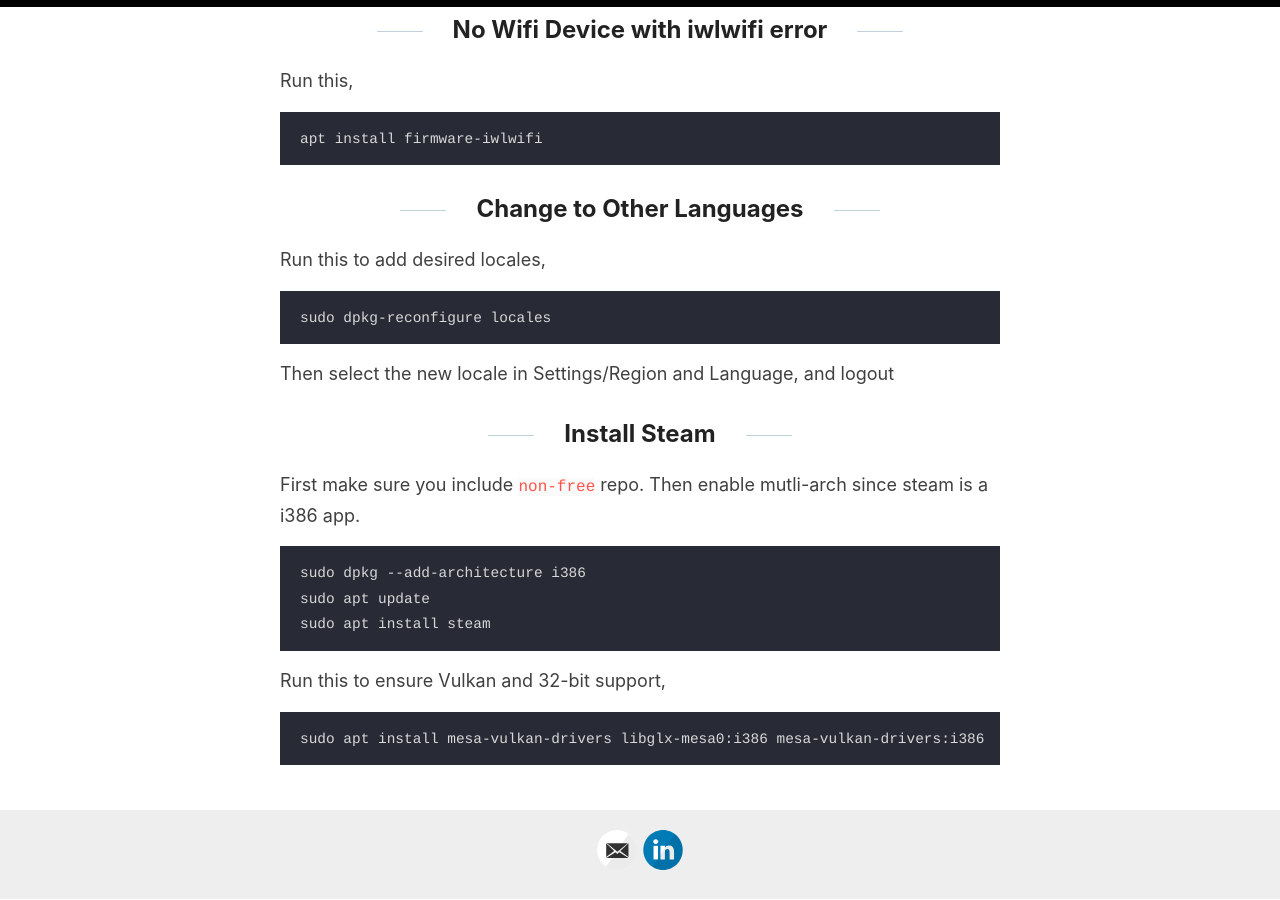
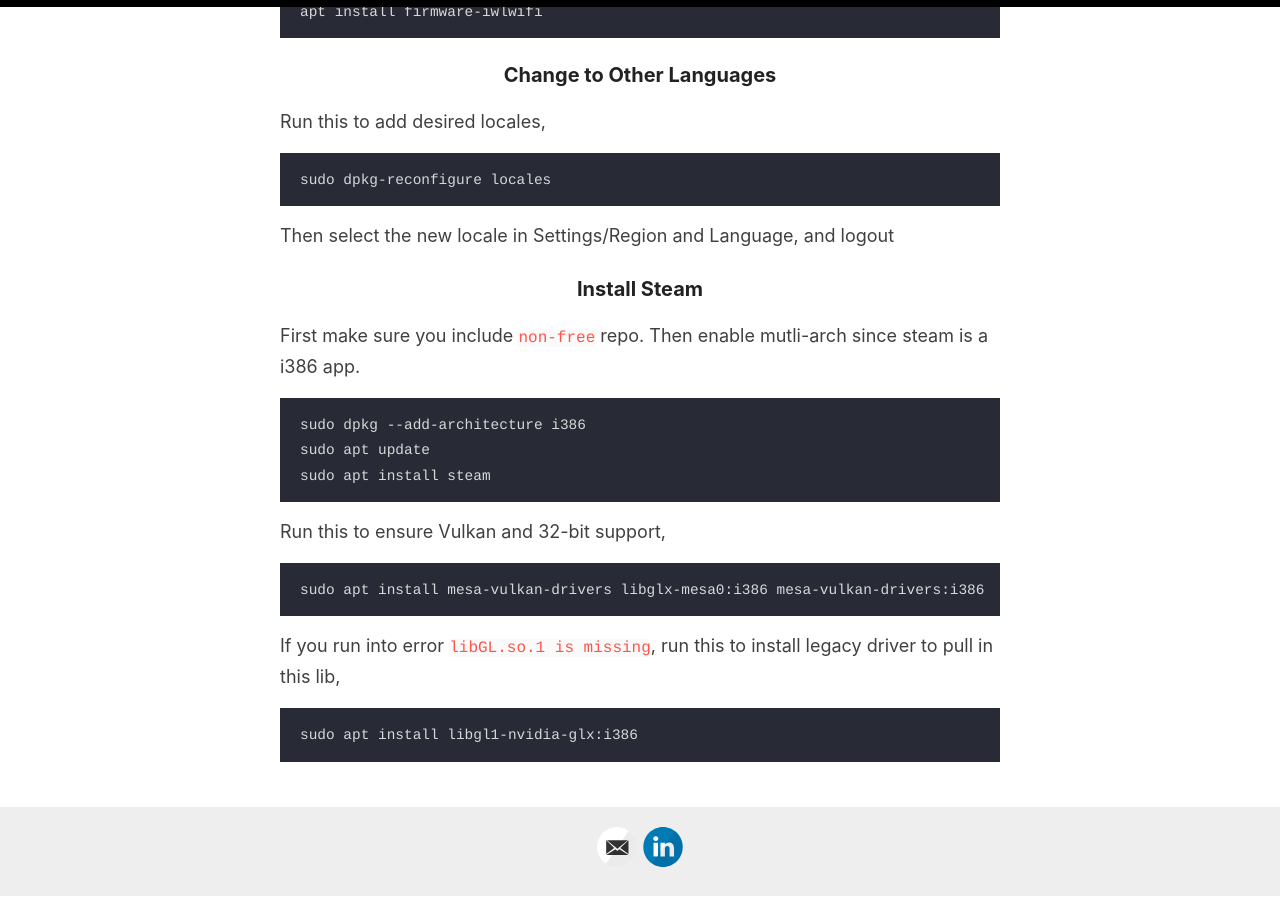
Before and after one commit to ydzhou/ydzhou.github.io, a Jekyll site: the page built from _posts/2020-11-28-setup-debian.md, in a window 1280 px wide and 900 px high, scrolled down 1858 px. Built offline with Jekyll 4.4.1, drawn with Linux system fonts in a browser that asks for light colours.

Commit message:
Update blog post

````diff
--- a/_layouts/page.html
+++ b/_layouts/page.html
@@ -6,7 +6,4 @@ layout: default
 
   <h1>{{ page.title }}</h1>
 
-  <div class="entry">
-    {{ content }}
-  </div>
 </article>
--- a/_posts/2020-11-28-setup-debian.md
+++ b/_posts/2020-11-28-setup-debian.md
@@ -3,7 +3,7 @@ layout: post
 title: A Guide to Install Debian 10 for My Gaming Machine
 ---
 
-# Machine Specification
+## Machine Specification
 
 * CPU: Intel 7th-gen i5
 * Graphic Card: MSI Nvidia RTX 2070 Duke
@@ -12,9 +12,9 @@ title: A Guide to Install Debian 10 for My Gaming Machine
 * Hard Drive: Samsung 1TB SSD
 * Power Supply: Silverstone 500W Gold SFX PSU
 
-# FAQ
+## FAQ
 
-## Cannot boot up into Graphical Desktop Environment After Installation
+### Cannot boot up into Graphical Desktop Environment After Installation
 
 Debian has poor support for modern graphic cards due to its outdated driver collection. It is most likely that you cannot boot into graphical desktop environment (e.g. gnome). When you first boot up the system, press `e` in the Grub page and append this to the line starting with `linux`,
 
@@ -43,28 +43,28 @@ sudo apt update
 sudo apt install nvidia-driver
 ```
 
-## User Cannot Use Sudo
+### User Cannot Use Sudo
 
 Run this to add your `username` into sudo list
 ```
 sudo adduser ${username} sudo
 ```
 
-## Getting TCS Deadline Error During First Bootup
+### Getting TCS Deadline Error During First Bootup
 
 Install Intel microcode
 ```
 sudo apt install intel-microcode
 ```
 
-## No Wifi Device with iwlwifi error
+### No Wifi Device with iwlwifi error
 
 Run this,
 ```
 apt install firmware-iwlwifi
 ```
 
-## Change to Other Languages
+### Change to Other Languages
 
 Run this to add desired locales,
 ```
@@ -73,7 +73,7 @@ sudo dpkg-reconfigure locales
 
 Then select the new locale in Settings/Region and Language, and logout
 
-## Install Steam
+### Install Steam
 
 First make sure you include `non-free` repo. Then enable mutli-arch since steam is a i386 app.
 ```
@@ -86,3 +86,8 @@ Run this to ensure Vulkan and 32-bit support,
 ```
 sudo apt install mesa-vulkan-drivers libglx-mesa0:i386 mesa-vulkan-drivers:i386 libgl1-mesa-dri:i386
 ```
+
+If you run into error `libGL.so.1 is missing`, run this to install legacy driver to pull in this lib,
+```
+sudo apt install libgl1-nvidia-glx:i386
+```
````
